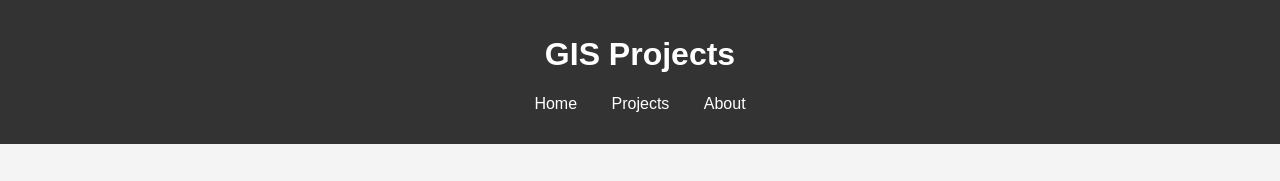
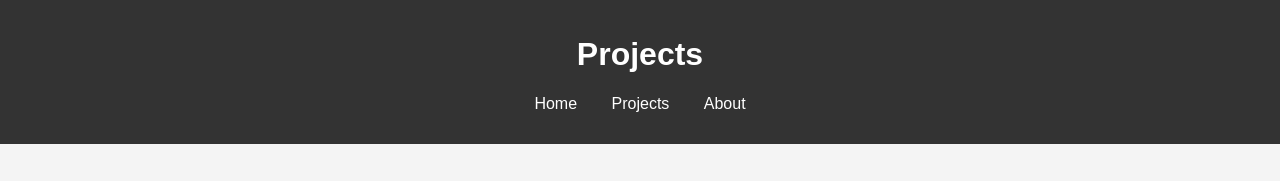
Before and after one commit to kosayh/ayhankosan.github.io, a plain HTML site: page projects.html in a window 1280 px wide. Shown: the top 181 px of the page. Drawn offline with nearby package versions, Linux system fonts and the light colour scheme.

Commit message:
Update projects.html

```diff
--- a/projects.html
+++ b/projects.html
@@ -3,7 +3,7 @@
 <head>
     <meta charset="UTF-8">
     <meta name="viewport" content="width=device-width, initial-scale=1.0">
-    <title>GIS Projects</title>
+    <title>Projects</title>
     <link rel="stylesheet" href="style.css">
     <link rel="stylesheet" href="https://unpkg.com/leaflet/dist/leaflet.css"/>
     <script src="https://unpkg.com/leaflet/dist/leaflet.js"></script>
@@ -13,7 +13,7 @@
 </head>
 <body>
     <header>
-        <h1>GIS Projects</h1>
+        <h1>Projects</h1>
         <nav>
             <ul>
                 <li><a href="index.html">Home</a></li>
```
